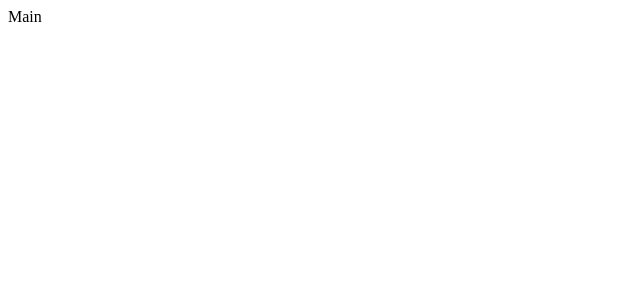
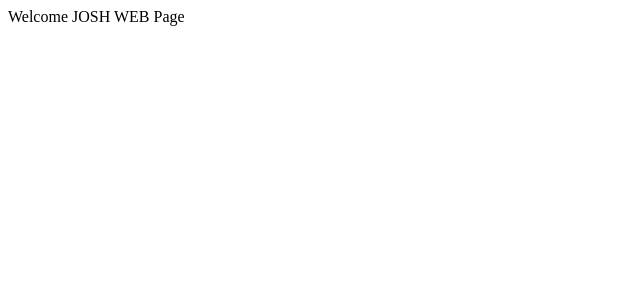
Before and after one commit to chosunghyun18/TotalWEB3, a React (Create React App) app in the folder DApp/NFT Market/NFTAnimal/frontend/: page / in a window 1280 px wide. Shown: the top 300 px of the page, without its empty margins (0-640 px from the left). Built offline with nearby package versions, Linux system fonts and the light colour scheme; the HTML template or start-up script is replaced by a standard one.

Commit message:
feat : fix main landging page

```diff
--- a/DApp/NFT Market/NFTAnimal/frontend/contracts/index.ts
+++ b/DApp/NFT Market/NFTAnimal/frontend/contracts/index.ts
@@ -732,3 +732,5 @@ const saleAnimalTokenAbi : AbiItem[] = [
 		"type": "function"
 	}
 ]
+const mintAnimalTokenAddress =""
+const saleAnimalTokenAddress =""
--- a/DApp/NFT Market/NFTAnimal/frontend/src/routes/main.tsx
+++ b/DApp/NFT Market/NFTAnimal/frontend/src/routes/main.tsx
@@ -2,7 +2,7 @@ import React, { FC } from "react";
 
 
 const Main: FC = () => {
-  return <div>Main</div>;
+  return <div>Welcome JOSH WEB Page</div>;
 };
 
 export default Main;
```
